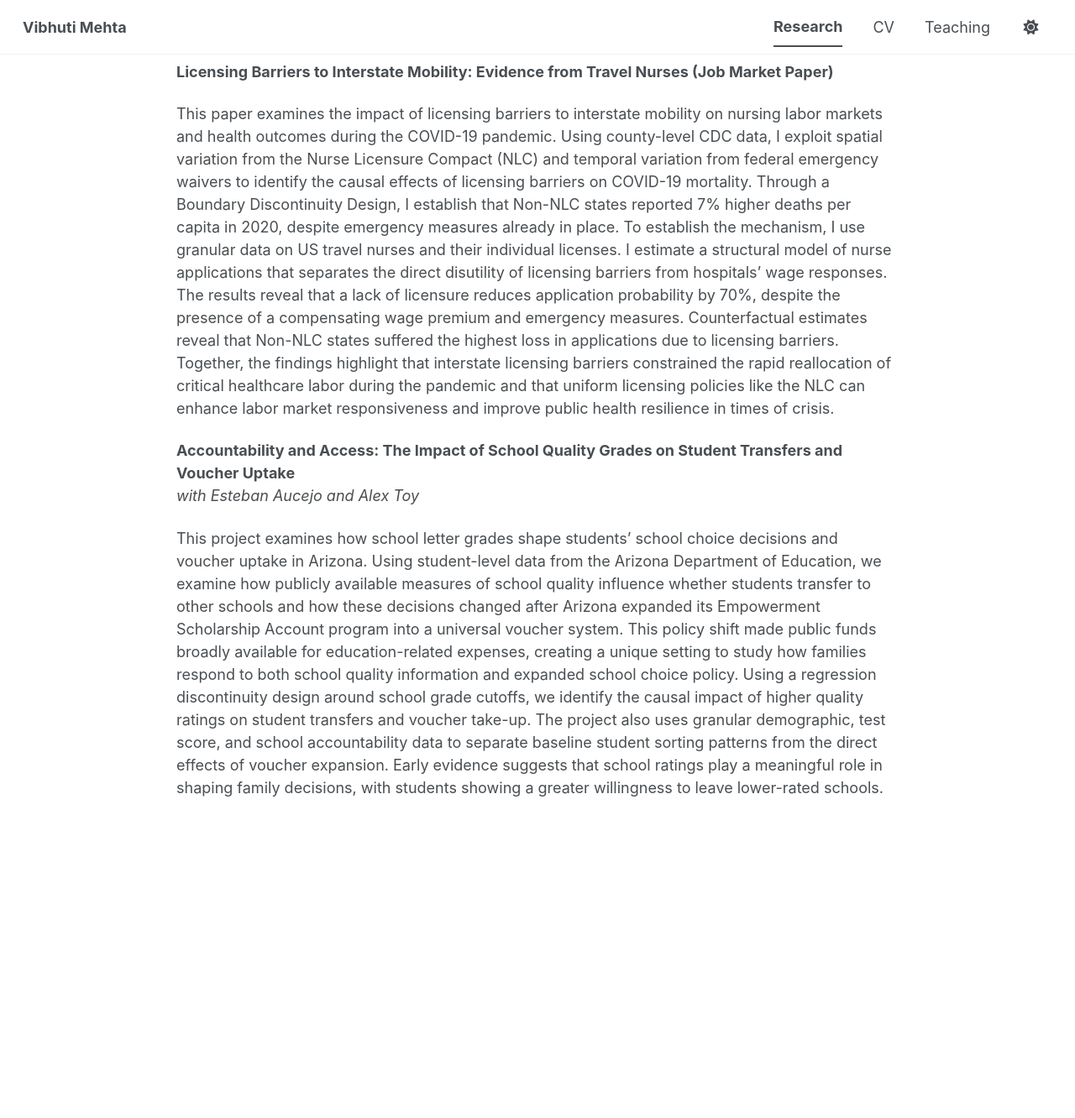
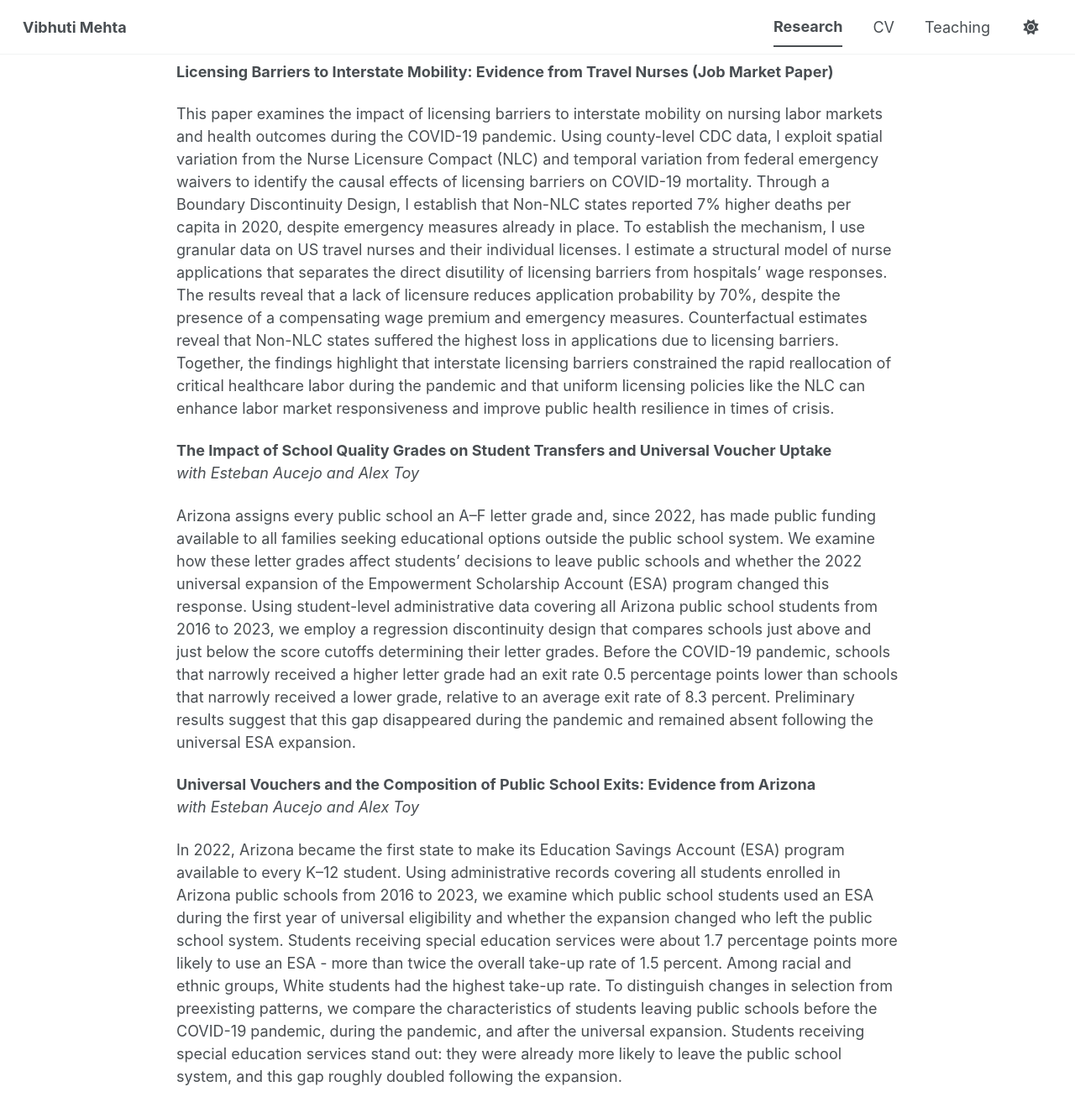
Before and after one commit to vibhuti-mehta/vibhuti-mehta.github.io, a Jekyll site: the page built from _pages/research.md, in a window 1280 px wide and 1400 px high, scrolled down 167 px. Shown: the top 1332 px of the window at 84% size. Built offline with Jekyll 4.4.1, drawn with Linux system fonts in a browser that asks for light colours; a style sheet for code colours, icons or effects is not loaded; before the commit the page ends 1223 px from its top, so only the background shows below that.

Commit message:
Update research.md

```diff
--- a/_pages/research.md
+++ b/_pages/research.md
@@ -11,7 +11,12 @@ author_profile: false
 
 This paper examines the impact of licensing barriers to interstate mobility on nursing labor markets and health outcomes during the COVID-19 pandemic. Using county-level CDC data, I exploit spatial variation from the Nurse Licensure Compact (NLC) and temporal variation from federal emergency waivers to identify the causal effects of licensing barriers on COVID-19 mortality. Through a Boundary Discontinuity Design, I establish that Non-NLC states reported 7% higher deaths per capita in 2020, despite emergency measures already in place. To establish the mechanism, I use granular data on US travel nurses and their individual licenses. I estimate a structural model of nurse applications that separates the direct disutility of licensing barriers from hospitals' wage responses. The results reveal that a lack of licensure reduces application probability by 70%, despite the presence of a compensating wage premium and emergency measures. Counterfactual estimates reveal that Non-NLC states suffered the highest loss in applications due to licensing barriers. Together, the findings highlight that interstate licensing barriers constrained the rapid reallocation of critical healthcare labor during the pandemic and that uniform licensing policies like the NLC can enhance labor market responsiveness and improve public health resilience in times of crisis.
 
-**Accountability and Access: The Impact of School Quality Grades on Student Transfers and Voucher Uptake**
+**The Impact of School Quality Grades on Student Transfers and Universal Voucher Uptake**
 *with Esteban Aucejo and Alex Toy*
 
-This project examines how school letter grades shape students' school choice decisions and voucher uptake in Arizona. Using student-level data from the Arizona Department of Education, we examine how publicly available measures of school quality influence whether students transfer to other schools and how these decisions changed after Arizona expanded its Empowerment Scholarship Account program into a universal voucher system. This policy shift made public funds broadly available for education-related expenses, creating a unique setting to study how families respond to both school quality information and expanded school choice policy. Using a regression discontinuity design around school grade cutoffs, we identify the causal impact of higher quality ratings on student transfers and voucher take-up. The project also uses granular demographic, test score, and school accountability data to separate baseline student sorting patterns from the direct effects of voucher expansion. Early evidence suggests that school ratings play a meaningful role in shaping family decisions, with students showing a greater willingness to leave lower-rated schools.
+Arizona assigns every public school an A–F letter grade and, since 2022, has made public funding available to all families seeking educational options outside the public school system. We examine how these letter grades affect students’ decisions to leave public schools and whether the 2022 universal expansion of the Empowerment Scholarship Account (ESA) program changed this response. Using student-level administrative data covering all Arizona public school students from 2016 to 2023, we employ a regression discontinuity design that compares schools just above and just below the score cutoffs determining their letter grades. Before the COVID-19 pandemic, schools that narrowly received a higher letter grade had an exit rate 0.5 percentage points lower than schools that narrowly received a lower grade, relative to an average exit rate of 8.3 percent. Preliminary results suggest that this gap disappeared during the pandemic and remained absent following the universal ESA expansion.
+
+**Universal Vouchers and the Composition of Public School Exits: Evidence from Arizona**
+*with Esteban Aucejo and Alex Toy*
+
+In 2022, Arizona became the first state to make its Education Savings Account (ESA) program available to every K–12 student. Using administrative records covering all students enrolled in Arizona public schools from 2016 to 2023, we examine which public school students used an ESA during the first year of universal eligibility and whether the expansion changed who left the public school system. Students receiving special education services were about 1.7 percentage points more likely to use an ESA - more than twice the overall take-up rate of 1.5 percent. Among racial and ethnic groups, White students had the highest take-up rate. To distinguish changes in selection from preexisting patterns, we compare the characteristics of students leaving public schools before the COVID-19 pandemic, during the pandemic, and after the universal expansion. Students receiving special education services stand out: they were already more likely to leave the public school system, and this gap roughly doubled following the expansion.
```
